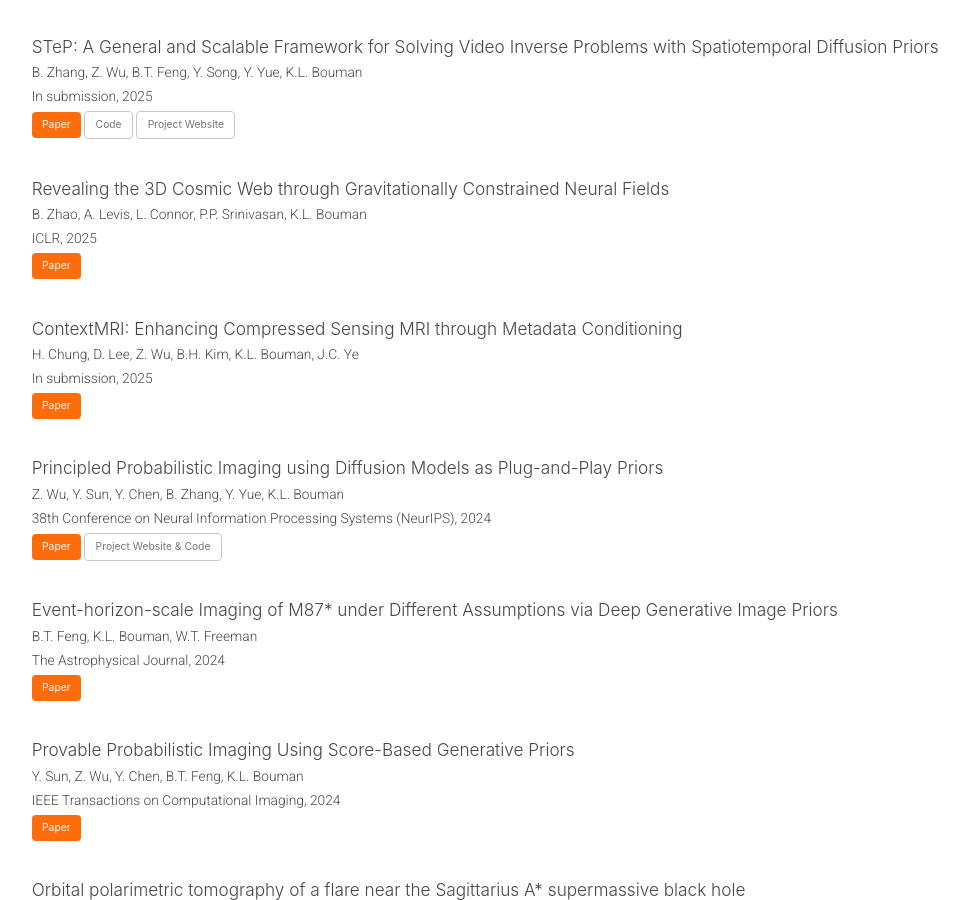
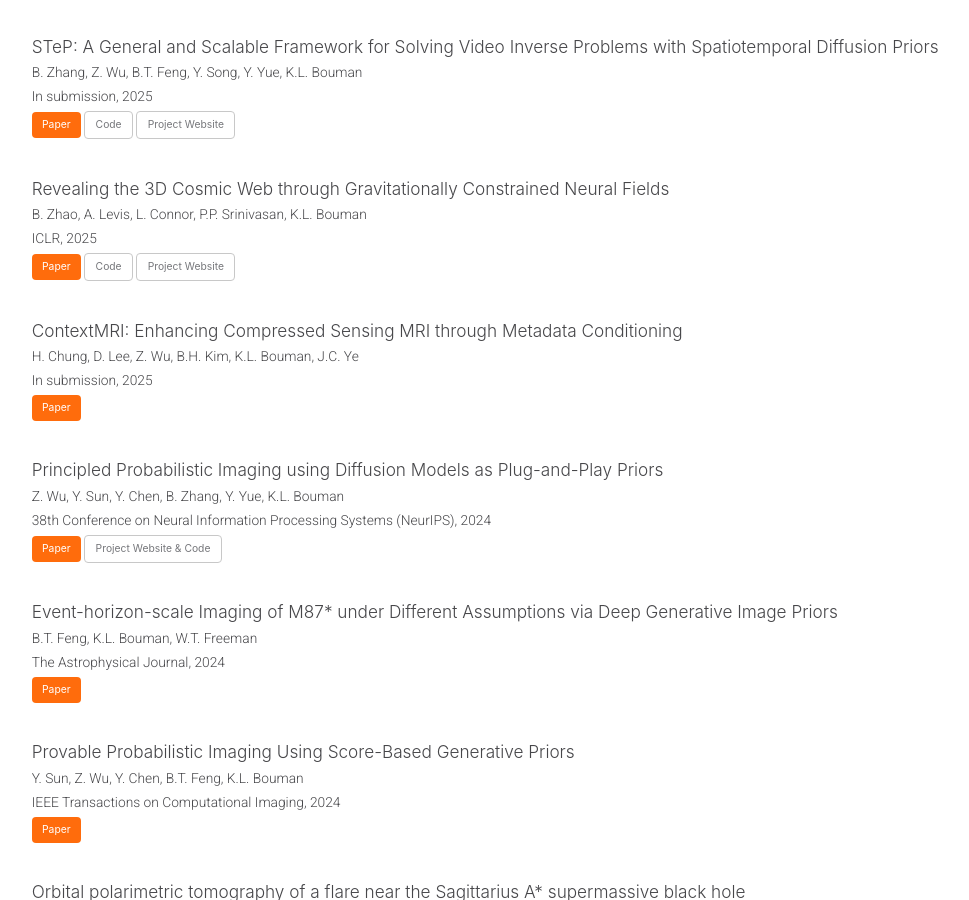
Before and after one commit to boumangroup/boumangroup.github.io, a Jekyll site: the page built from _pages/publications.html, in a window 1280 px wide and 900 px high, scrolled down 815 px. Shown: the whole window, without its empty margins (59-1028 px from the left). Built offline with Jekyll 4.4.1, drawn with Linux system fonts in a browser that asks for light colours; a script that is not in the unit is left out.

Commit message:
add code and website for 3d dark matter paper

```diff
--- a/_data/publications.yml
+++ b/_data/publications.yml
@@ -109,6 +109,8 @@ papers:
     venue: "ICLR, 2025"
     links:
       - "[Paper](https://openreview.net/pdf?id=Ax0i933gtp){: .btn .btn--orange}"
+      - "[Code](https://github.com/brandonyzhao/jax-lensing-3d){: .btn .btn--inverse}"
+      - "[Project Website](https://imaging.cms.caltech.edu/cwnf/){: .btn .btn--inverse}"
   - title: "ContextMRI: Enhancing Compressed Sensing MRI through Metadata Conditioning"
     authors: "H. Chung, D. Lee, Z. Wu, B.H. Kim, K.L. Bouman, J.C. Ye"
     venue: "In submission, 2025"
```
